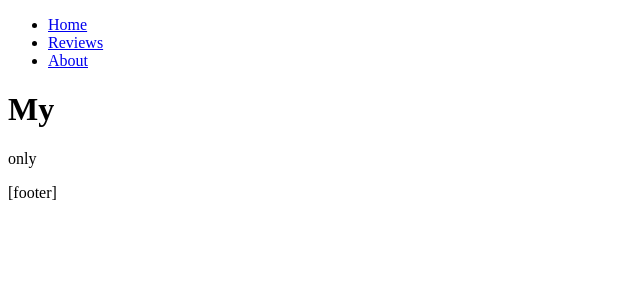
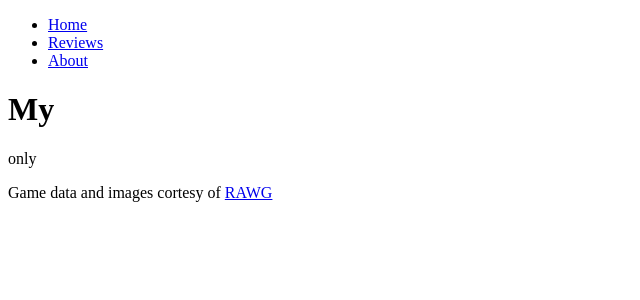
Before and after one commit to Pablog44/cursoNext.js, a Next.js app: page / in a window 1280 px wide. Shown: the top 300 px of the page, without its empty margins (0-640 px from the left). Built offline with nearby package versions, Linux system fonts and the light colour scheme.

Commit message:
referencia para usar base de datos en el footer
-referencia para usar base de datos en el footer

```diff
--- a/app/layout.jsx
+++ b/app/layout.jsx
@@ -23,7 +23,7 @@
             { children }
             </main>
             <footer>
-                [footer]
+                Game data and images cortesy of <a href="https://rawg.io" target="_blank">RAWG</a>
             </footer>
         </body>
 
```
